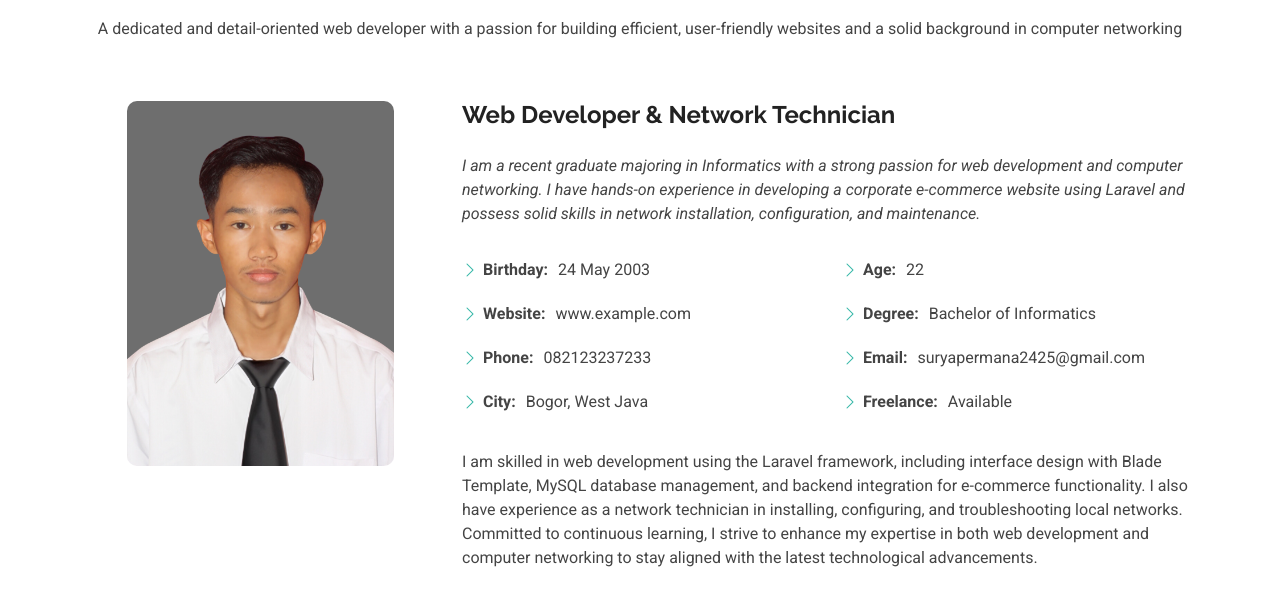
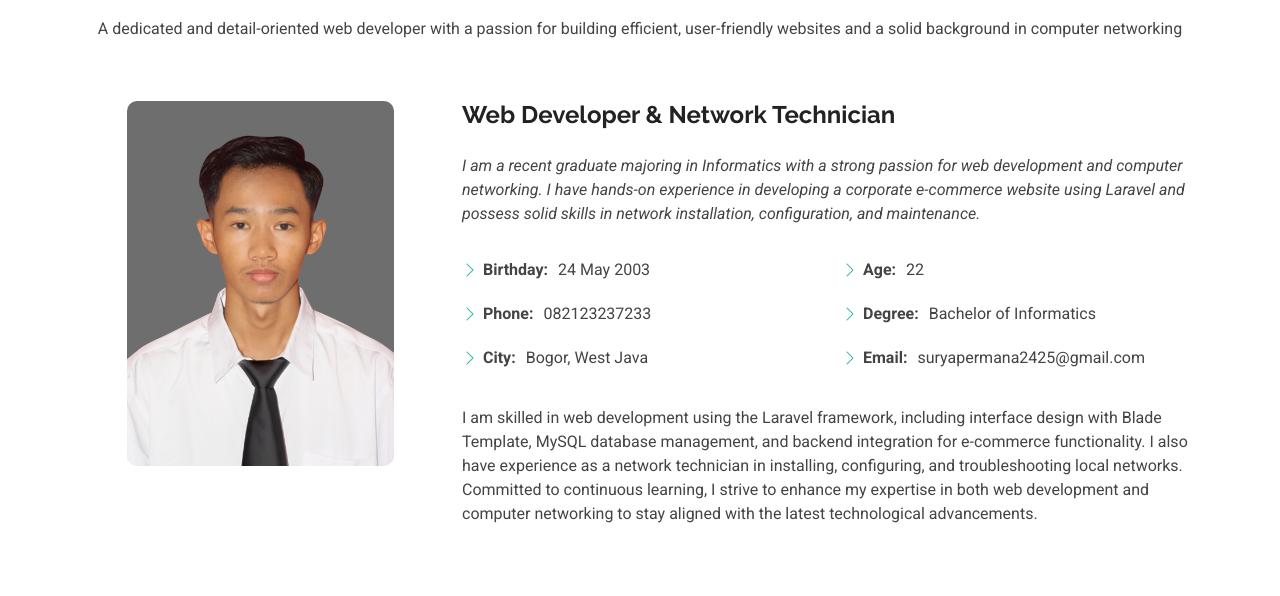
Before and after one commit to xsuryaax/Portopolio, a plain HTML site: page about.html in a window 1280 px wide. Shown: the part 204-800 px from the top of the page. Drawn offline with Linux system fonts and the light colour scheme.

Commit message:
update lagi

```diff
--- a/about.html
+++ b/about.html
@@ -128,10 +128,6 @@
                     </li>
                     <li>
                       <i class="bi bi-chevron-right"></i>
-                      <strong>Website:</strong> <span>www.example.com</span>
-                    </li>
-                    <li>
-                      <i class="bi bi-chevron-right"></i>
                       <strong>Phone:</strong> <span>082123237233</span>
                     </li>
                     <li>
@@ -155,10 +151,6 @@
                       <i class="bi bi-chevron-right"></i>
                       <strong>Email:</strong>
                       <span>suryapermana2425@gmail.com</span>
-                    </li>
-                    <li>
-                      <i class="bi bi-chevron-right"></i>
-                      <strong>Freelance:</strong> <span>Available</span>
                     </li>
                   </ul>
                 </div>
```
